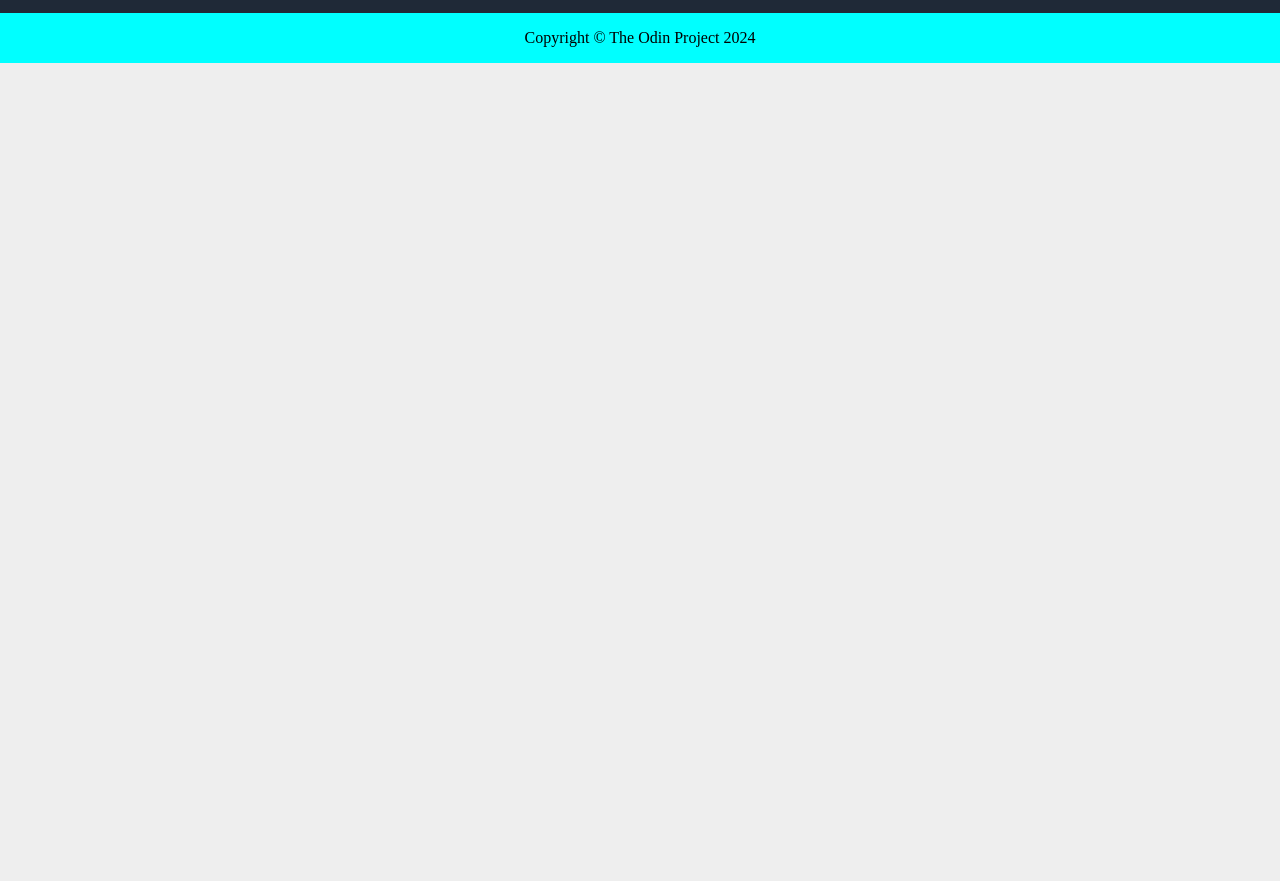
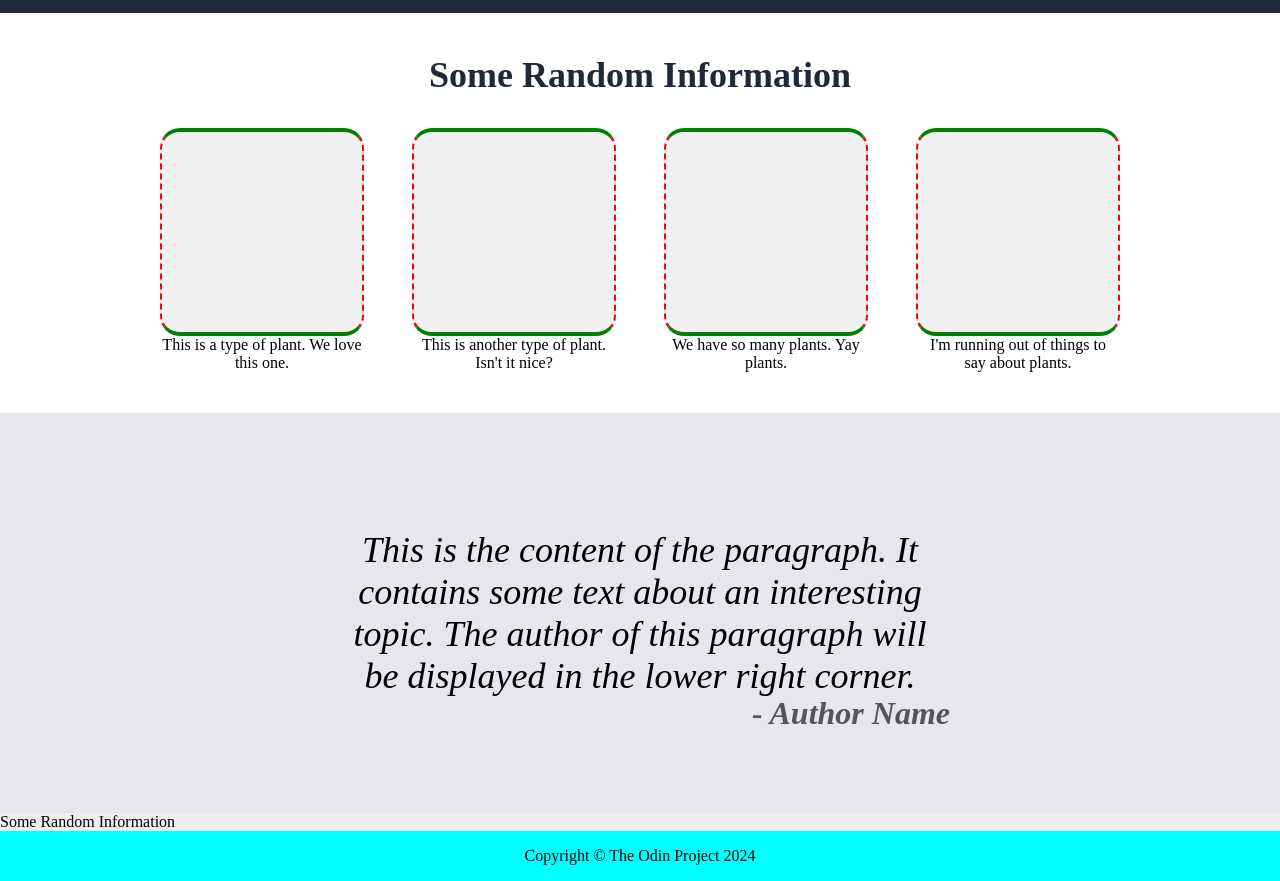
Before and after one commit to AS-Khawaja/odin-landing-page, a plain HTML site: page index.html in a window 1280 px wide. Shown: the part 382-1263 px from the top of the page. Before the commit the page ends 800 px from the top, so only its background shows below. Drawn offline with Linux system fonts and the light colour scheme.

Commit message:
One div left

```diff
--- a/index.html
+++ b/index.html
@@ -47,9 +47,55 @@
 
       </div>
 
+    </div>
+
+
+    <div class="number3">
+
+      <div class="title3">Some Random Information</div>
+
+      <div class="container">
+        <div class="info">
+          <div class="square-with-rounded-corners"></div>
+          <div class="text">This is a type of plant. We love this one.</div>
+        </div>
+        <div class="info">
+          <div class="square-with-rounded-corners"></div>
+          <div class="text">This is another type of plant. Isn't it nice?</div>
+        </div>
+        <div class="info">
+          <div class="square-with-rounded-corners"></div>
+          <div class="text">We have so many plants. Yay plants.</div>
+        </div>
+        <div class="info">
+          <div class="square-with-rounded-corners"></div>
+          <div class="text">I'm running out of things to say about plants.</div>
+        </div>
+      </div>
 
 
     </div>
+
+    <div class="number4">
+
+      <div class="paragraph-container">
+        <p class="content">
+          This is the content of the paragraph. It contains some text about an interesting topic. The author of this paragraph will be displayed in the lower right corner.
+        </p>
+        <p class="author">- Author Name</p>
+      </div>
+
+    </div>
+
+
+    <div class="number5">
+
+      <div class="title5">Some Random Information</div>
+
+
+    </div>
+
+
 
 
 
--- a/style.css
+++ b/style.css
@@ -86,3 +86,85 @@ img{
 
     font-size: medium;
 }
+.number3{
+    display: flex;
+  flex-direction: column;
+  align-items: center;
+  justify-content: center;
+  text-align: center;
+  height: 50vh;
+  background: white;
+}
+.title3 {
+    font-size: 36px;
+    font-weight: bolder;
+    color: #1F2937;
+    text-align: center;
+    margin-bottom: 32px;
+}
+
+.container {
+    display: flex;
+    flex-wrap: wrap;
+    justify-content: center;
+
+    gap: 52px;
+
+}
+
+.info {
+    max-width: 200px;
+    display: flex;
+  flex-direction: column;
+  align-items: center;
+}
+
+
+.square-with-rounded-corners {
+    width: 200px;
+    height: 200px;
+    background-color: #f0f0f0;
+    border-radius: 20px;
+    border-top: 4px solid #008000;
+    border-right: 2px dashed #ff0000;
+    border-bottom: 4px solid #008000;
+    border-left: 2px dashed #ff0000;
+}
+
+
+.number4{
+
+    display: flex;
+    flex-direction: column;
+    align-items: center;
+    justify-content: center;
+    text-align: center;
+    height: 50vh;
+    background: #E5E7EB;
+
+}
+
+.paragraph-container {
+    position: relative;
+    padding: 20px;
+
+    margin: 20px;
+    max-width: 600px; /* Adjust the width as needed */
+    font-style: italic;
+  }
+
+  .content {
+    margin: 0;
+    font-size: 36px;
+  }
+
+  .author {
+    position: absolute;
+    bottom: -15px; /* Adjust the distance from the bottom as needed */
+    right: 10px; /* Adjust the distance from the right as needed */
+    margin: 0;
+    font-style: italic;
+    color: #555; /* Adjust the color as needed */
+    font-size: 32px;
+    font-weight: bold;
+  }
```
